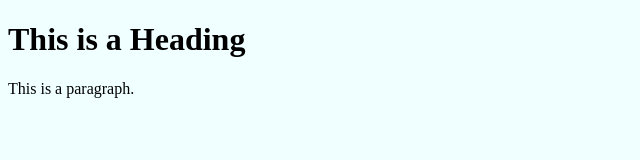
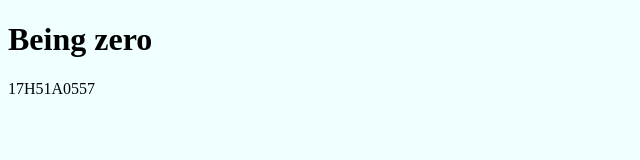
Before and after one commit to venkatlokesh99/Beingzero, a website: page public/htmls/site.html in a window 1280 px wide. Shown: the whole page, without its empty margins (0-640 px from the left). Drawn offline with Linux system fonts and the light colour scheme.

Commit message:
commited

```diff
--- a/public/htmls/site.html
+++ b/public/htmls/site.html
@@ -7,8 +7,8 @@
 </head>
 <body>
 
-<h1>This is a Heading</h1>
-<p>This is a paragraph.</p>
+<h1>Being zero</h1>
+<p>17H51A0557</p>
 
 </body>
 </html>
--- a/public/javascript/site.js
+++ b/public/javascript/site.js
@@ -2,8 +2,10 @@ const express=require('express');
 const app=express();
 const port=process.env.PORT||8000;
 app.use(express.static('public'))
-app.get('/',(res,req)=>{
+app.get('/',(req,res)=>{
 res.sendFile(__dirname+'/public/htmls/site.html');
+
 });
 app.listen(port,()=>
-console.log('listening to port ${port}!'));
+console.log(`listening to port ${port}!`));
+console.log(__dirname);
```
